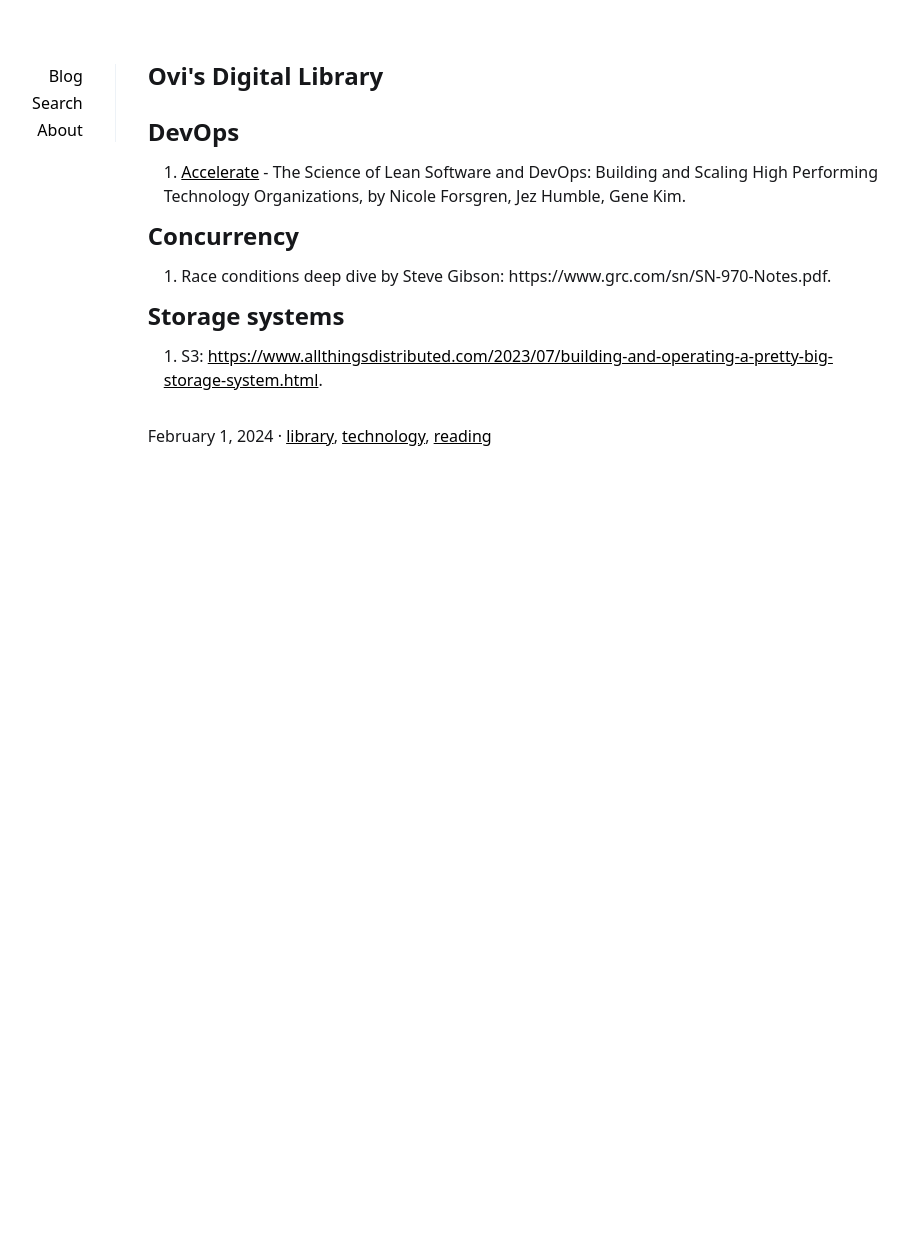
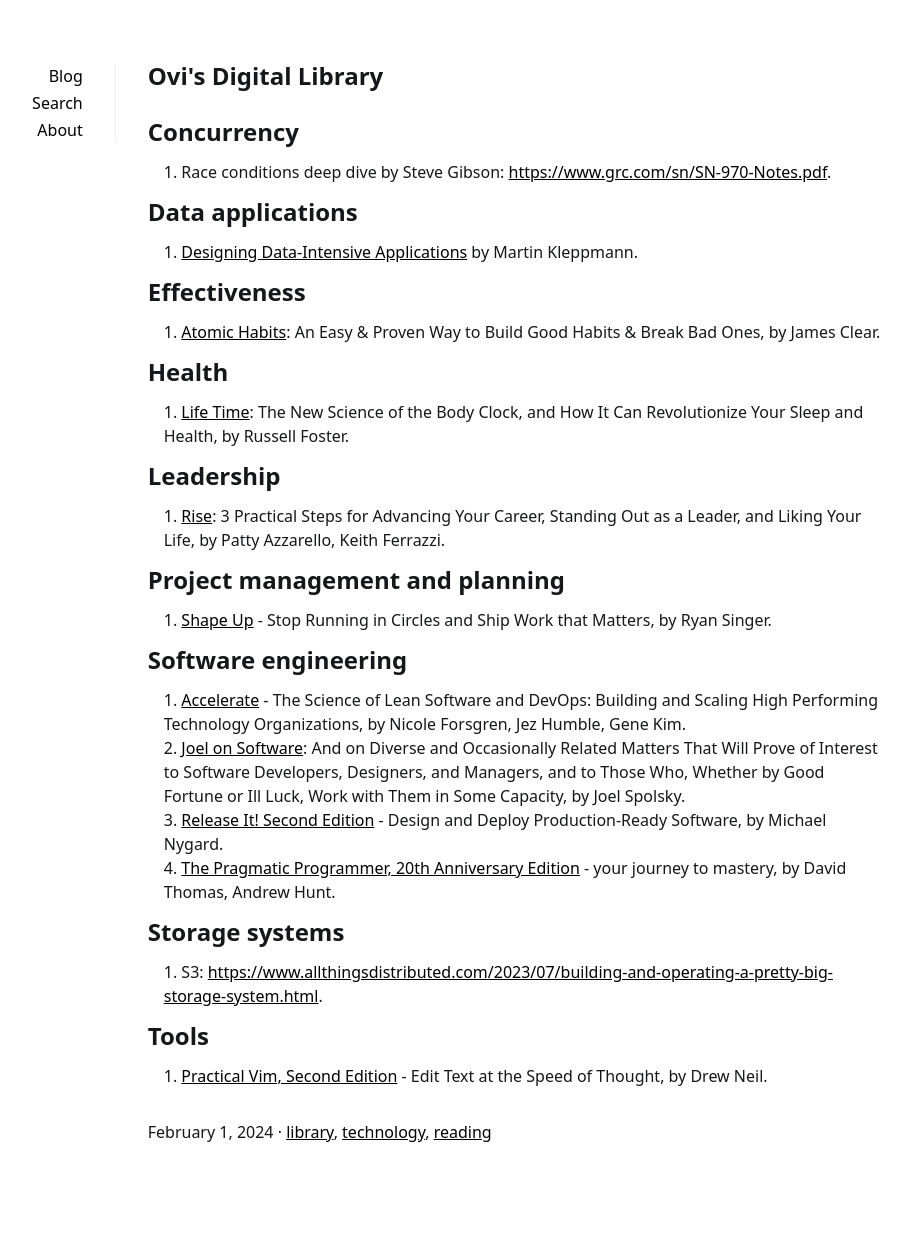
Before and after one commit to ovidiuparvu/ovidiuparvu.github.io, a Jekyll site: the page built from _posts/2024-02-01-ovi-digital-library.md, in a window 1280 px wide. Shown: the whole page, without its empty margins (205-1116 px from the left). Built offline with Jekyll 4.4.1, drawn with Linux system fonts in a browser that asks for light colours; before the commit the page ends 900 px from its top, so only the background shows below that.

Commit message:
Update Ovi's digital library

```diff
--- a/_posts/2024-02-01-ovi-digital-library.md
+++ b/_posts/2024-02-01-ovi-digital-library.md
@@ -7,16 +7,49 @@ comments: true
 tags: [library,technology,reading]
 ---
 
-# DevOps
+# Concurrency
+
+1. Race conditions deep dive by Steve Gibson: <a href="https://www.grc.com/sn/SN-970-Notes.pdf">https://www.grc.com/sn/SN-970-Notes.pdf</a>.
+
+
+# Data applications
+
+1. <a href="https://www.oreilly.com/library/view/designing-data-intensive-applications/9781491903063/">Designing Data-Intensive Applications</a> by Martin Kleppmann.
+
+
+# Effectiveness
+
+1. <a href="https://jamesclear.com/atomic-habits">Atomic Habits</a>: An Easy & Proven Way to Build Good Habits & Break Bad Ones, by James Clear.
+
+
+# Health
+
+1. <a href="https://www.waterstones.com/book/life-time/russell-foster/9780241529317">Life Time</a>: The New Science of the Body Clock, and How It Can Revolutionize Your Sleep and Health, by Russell Foster.
+
+
+# Leadership
+
+1. <a href="https://www.waterstones.com/book/rise/patty-azzarello/9781607742609">Rise</a>: 3 Practical Steps for Advancing Your Career, Standing Out as a Leader, and Liking Your Life, by Patty Azzarello, Keith Ferrazzi.
+
+
+# Project management and planning
+
+1. <a href="https://basecamp.com/shapeup">Shape Up</a> - Stop Running in Circles and Ship Work that Matters, by Ryan Singer.
+
+
+# Software engineering
 
 1. <a href="https://itrevolution.com/product/accelerate">Accelerate</a> - The Science of Lean Software and DevOps: Building and Scaling High Performing Technology Organizations, by Nicole Forsgren, Jez Humble, Gene Kim.
-
-
-# Concurrency
-
-1. Race conditions deep dive by Steve Gibson: https://www.grc.com/sn/SN-970-Notes.pdf.
+2. <a href="https://www.oreilly.com/library/view/joel-on-software/9781590593899/">Joel on Software</a>: And on Diverse and Occasionally Related Matters That Will Prove of Interest to Software Developers, Designers, and Managers, and to Those Who, Whether by Good Fortune or Ill Luck, Work with Them in Some Capacity, by Joel Spolsky.
+3. <a href="https://pragprog.com/titles/mnee2/release-it-second-edition/">Release It! Second Edition</a> - Design and Deploy Production-Ready Software, by Michael Nygard.
+4. <a href="https://pragprog.com/titles/tpp20/the-pragmatic-programmer-20th-anniversary-edition/">The Pragmatic Programmer, 20th Anniversary Edition</a> - your journey to mastery, by David Thomas, Andrew Hunt.
 
 
 # Storage systems
 
 1. S3: [https://www.allthingsdistributed.com/2023/07/building-and-operating-a-pretty-big-storage-system.html](https://www.allthingsdistributed.com/2023/07/building-and-operating-a-pretty-big-storage-system.html).
+
+
+# Tools
+
+1. <a href="https://pragprog.com/titles/dnvim2/practical-vim-second-edition/">Practical Vim, Second Edition</a> - Edit Text at the Speed of Thought, by Drew Neil.
```
Also changed, not shown: 5 other files.
